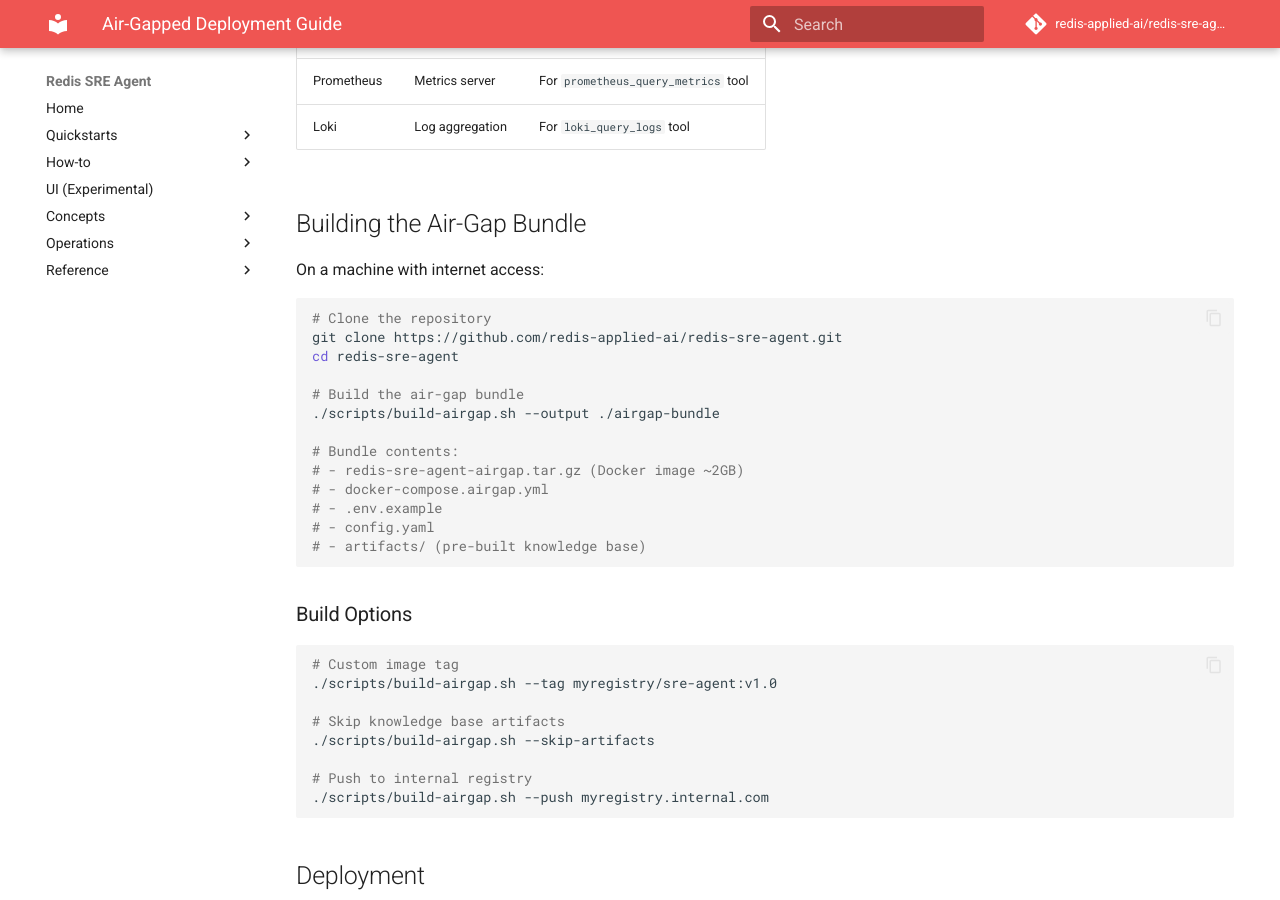
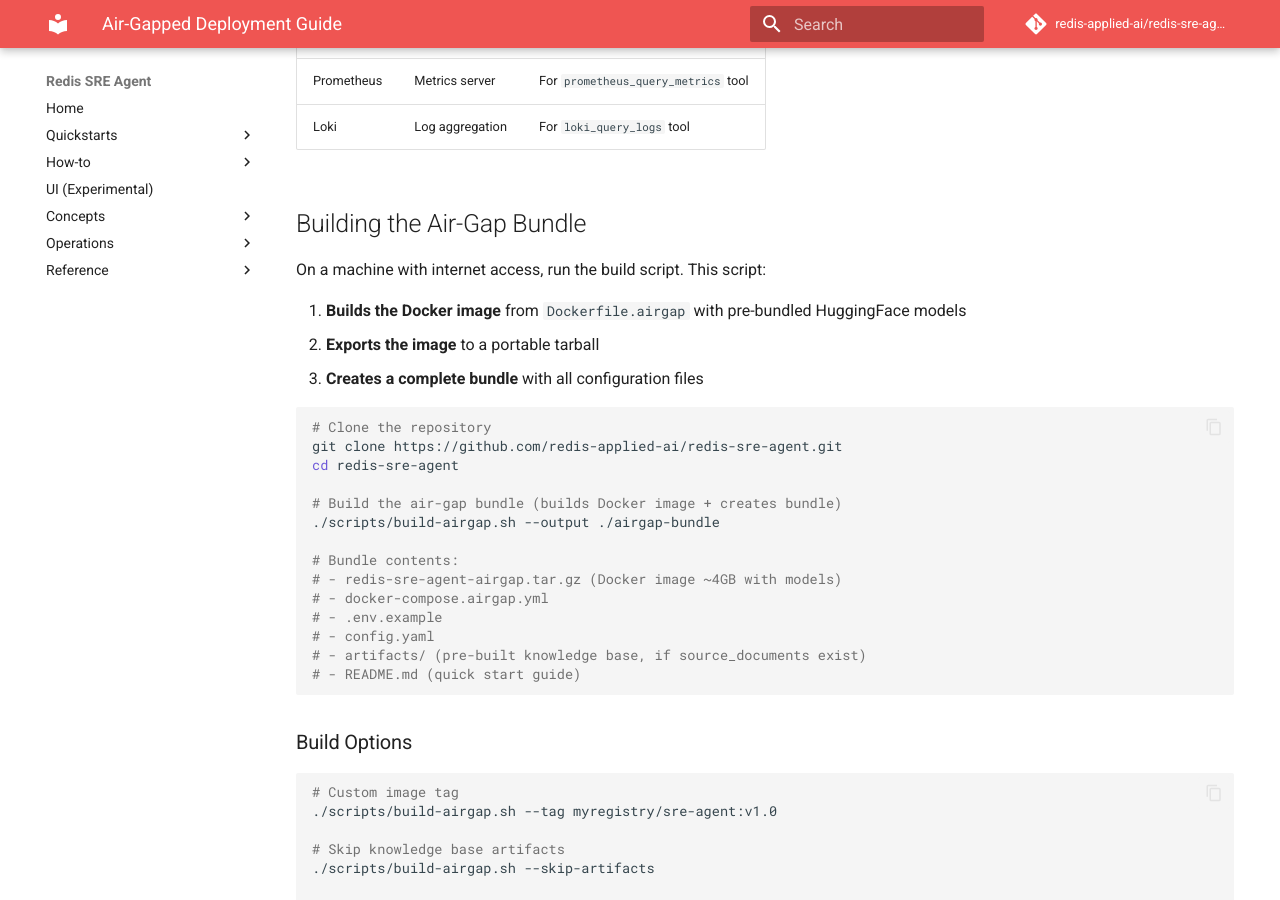
Before and after one commit to redis-applied-ai/redis-sre-agent, an MkDocs documentation site: the page built from docs/operations/airgap-deployment.md, in a window 1280 px wide and 900 px high, scrolled down 845 px. Built offline with MkDocs 1.6.1 and Material for MkDocs 9.7.7, drawn with Linux system fonts in a browser that asks for light colours; comment, search, counter and statistics services are not loaded.

Commit message:
Clarify that build script creates Docker image and bundle

````diff
--- a/docs/operations/airgap-deployment.md
+++ b/docs/operations/airgap-deployment.md
@@ -31,22 +31,27 @@
 
 ## Building the Air-Gap Bundle
 
-On a machine with internet access:
+On a machine with internet access, run the build script. This script:
+
+1. **Builds the Docker image** from `Dockerfile.airgap` with pre-bundled HuggingFace models
+2. **Exports the image** to a portable tarball
+3. **Creates a complete bundle** with all configuration files
 
 ```bash
 # Clone the repository
 git clone https://github.com/redis-applied-ai/redis-sre-agent.git
 cd redis-sre-agent
 
-# Build the air-gap bundle
+# Build the air-gap bundle (builds Docker image + creates bundle)
 ./scripts/build-airgap.sh --output ./airgap-bundle
 
 # Bundle contents:
-# - redis-sre-agent-airgap.tar.gz (Docker image ~2GB)
+# - redis-sre-agent-airgap.tar.gz (Docker image ~4GB with models)
 # - docker-compose.airgap.yml
 # - .env.example
 # - config.yaml
-# - artifacts/ (pre-built knowledge base)
+# - artifacts/ (pre-built knowledge base, if source_documents exist)
+# - README.md (quick start guide)
 ```
 
 ### Build Options
````
